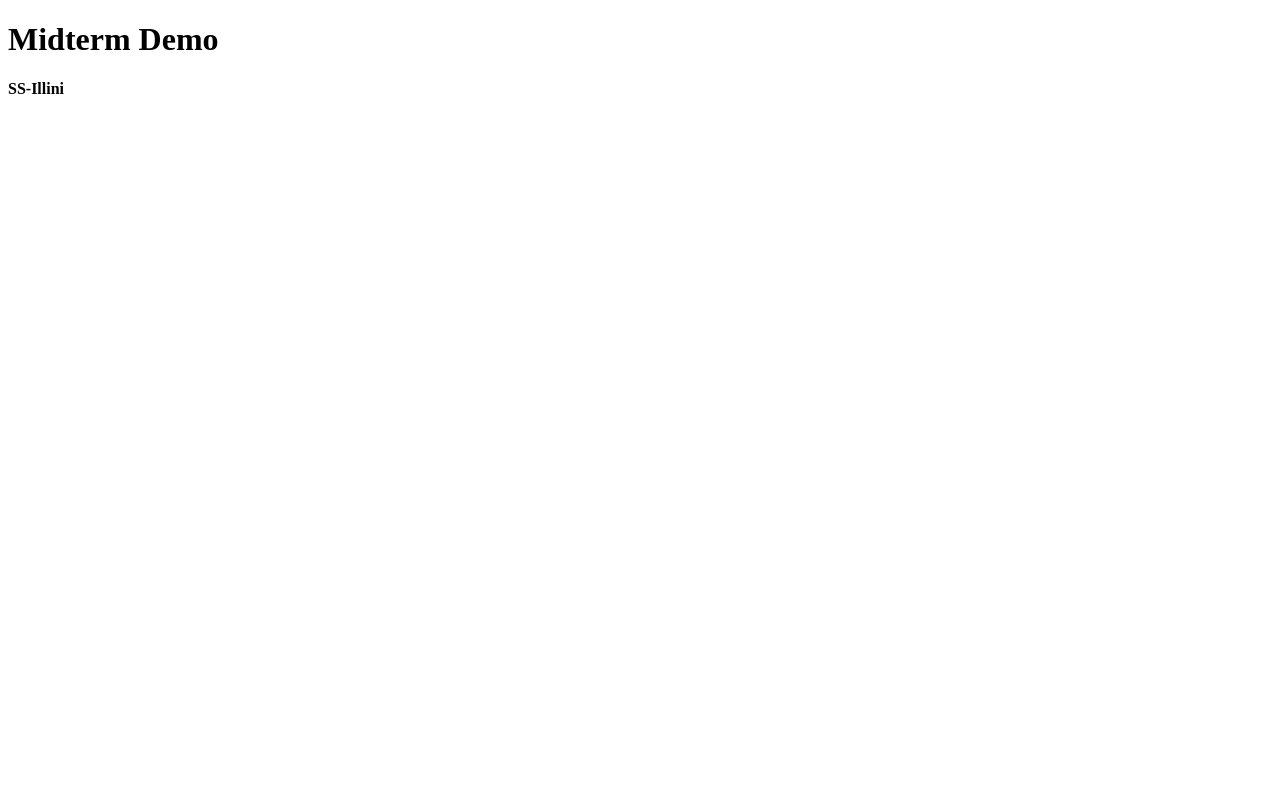
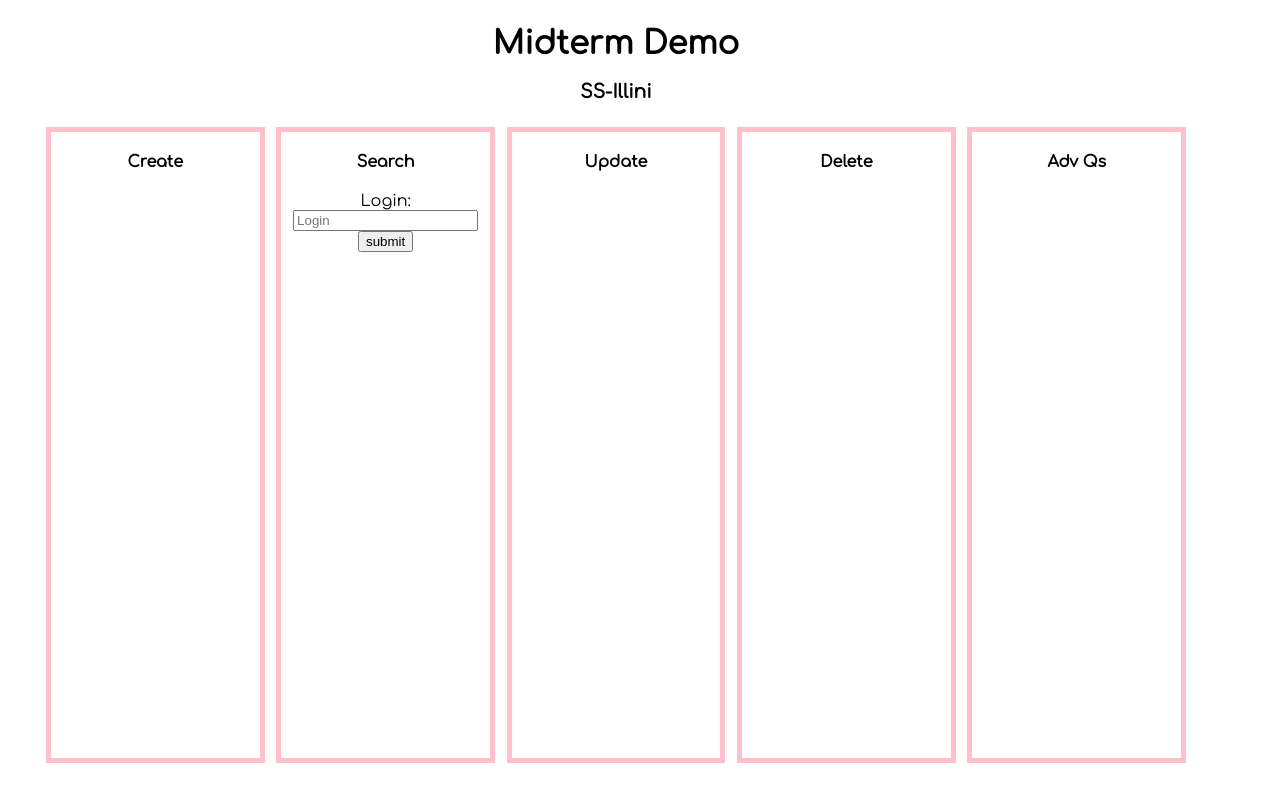
Before and after one commit to Brooke-Novosad/fa22-cs411-Q-team045-SSIllini, a website: page index.html in a window 1280 px wide. Drawn offline with Linux system fonts and the light colour scheme.

Commit message:
Implement basic webpage; form not working yet

```diff
--- a/index.html
+++ b/index.html
@@ -6,12 +6,42 @@
   <meta name="viewport" content="width=device-width">
   <link href="style.css" rel="stylesheet" type="text/css" />
   <link href='https://fonts.googleapis.com/css?family=Comfortaa' rel='stylesheet'>
+  <script src="js/app.js"></script>
 </head>
 
 <body>
 
     <h1>Midterm Demo</h1>
-    <h4>SS-Illini</h4>
+    <h3>SS-Illini</h3>
+
+    <div class="operations">
+
+        <div class="op" id="create">
+            <h4>Create</h4>
+        </div>
+
+        <div class="op" id="search">
+            <h4>Search</h4>
+            <form action = "search" method="GET">
+                <label for="login">Login:</label>
+                <input type="text" id="login" placeholder="Login" />
+                <input type="submit" value="submit" />
+            </form>
+        </div>
+
+        <div class="op" id="update">
+            <h4>Update</h4>
+        </div>
+
+        <div class="op" id="delete">
+            <h4>Delete</h4>
+        </div>
+
+        <div class="op" id="advqs">
+            <h4>Adv Qs</h4>
+        </div>
+
+    </div>
 
 </body>
 
--- a/package.json
+++ b/package.json
@@ -1,5 +1,6 @@
 {
   "dependencies": {
+    "dotenv": "^16.0.3",
     "express": "^4.18.2",
     "mssql": "^9.0.1",
     "mysql": "^2.18.1",
--- a/style.css
+++ b/style.css
@@ -0,0 +1,19 @@
+body {
+    margin-top: 2vw;
+    margin-left: 5vh;
+    width: 90vw;
+    height: 90vh;
+    text-align: center;
+    font-family: 'Comfortaa';
+}
+
+.operations{
+    display: flex;
+    height: 90%;
+}
+
+.op {
+    border: 5px solid pink;
+    width: 20%;
+    margin: .5%;
+}
```
Also changed, not shown: js/connect.js (+8 -7 lines), 1 other file.
